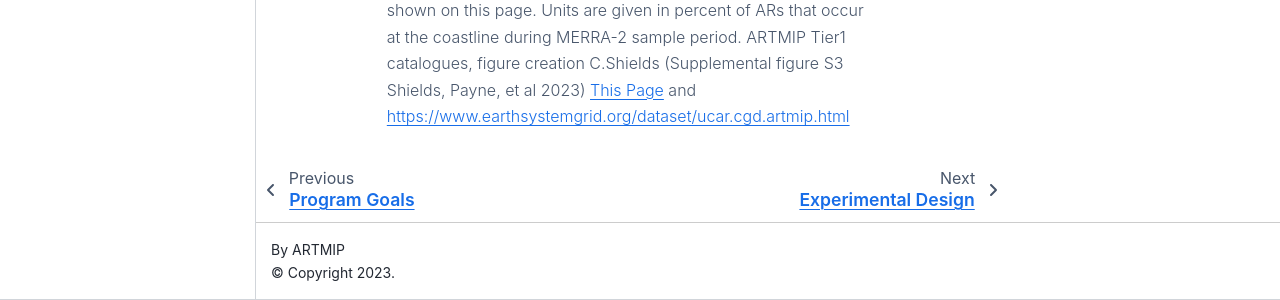
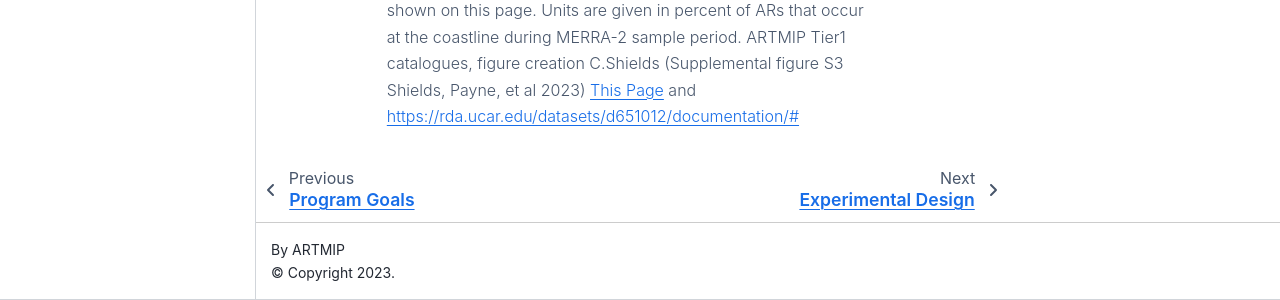
Before and after one commit to NCAR/ARTMIP, a Jupyter Book: the page built from book/algorithms.md, in a window 1280 px wide and 900 px high, scrolled down 2447 px. Shown: the part 600-900 px from the top of the window. Built offline with Jupyter Book 1.0.4 settings and Sphinx 7.4.7 and the Sphinx Book theme 1.1.4, drawn with Linux system fonts in a browser that asks for light colours; some of the changed lines change nothing that is shown.

Commit message:
Update algorithms.md
update doc link

```diff
--- a/book/algorithms.md
+++ b/book/algorithms.md
@@ -300,5 +300,5 @@
 ![](images/ARTMIP_ARDT_Oct2022.png)
 
 ARTMIP AR Detection Tool (ARDT) Occurrences for Tier1 participants using MERRA-2 reanalysis data (1980-2017). Metrics are computed at coastline locations for Western North American (upper panel) and Western Europe (lower panel) and plotted by latitude to illustrate AR frequency differences solely due to ARDT. Key is given to the right of each panel for available algorithms shown on this page. Units are given in percent of ARs that occur at the coastline during MERRA-2 sample period.
-ARTMIP Tier1 catalogues, figure creation C.Shields (Supplemental figure S3 Shields, Payne, et al 2023) [This Page](algorithms.md) and <https://www.earthsystemgrid.org/dataset/ucar.cgd.artmip.html>
+ARTMIP Tier1 catalogues, figure creation C.Shields (Supplemental figure S3 Shields, Payne, et al 2023) [This Page](algorithms.md) and <https://rda.ucar.edu/datasets/d651012/documentation/#>
 :::
```
